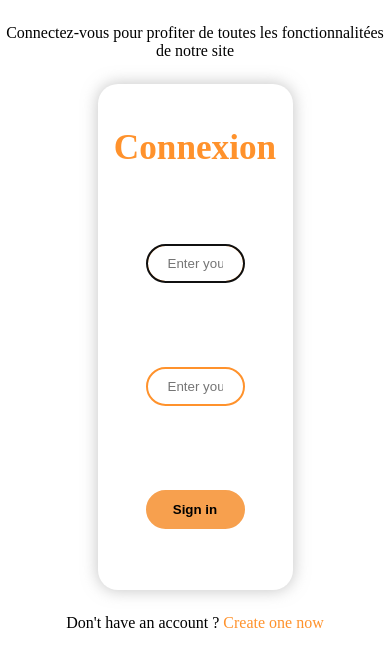
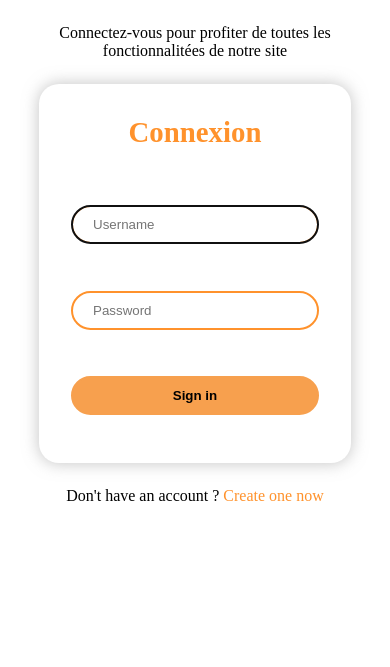
Before and after one commit to xRyolinx/tasteit, a Flask app: page /signin in a window 390 px wide. Shown: the part 68-735 px from the top of the page. Run offline with Flask 3, Linux system fonts and the light colour scheme; some libraries are stand-ins or nearby versions; some web fonts are replaced.

Commit message:
login mobile

```diff
--- a/static/css/signin.css
+++ b/static/css/signin.css
@@ -18,14 +18,25 @@ margin: 0;
 height: 100vh;
 }
 
+#intro {
+	max-width: 420px;
+	margin: 0 auto;
+	padding: 0 20px;
+}
+
 p {
 	text-align: center;
 	margin: 1.5rem 0px;
 }
 
 .container {
-	width: 50%;
-	height: 60%;
+	width: 80%;
+	max-width: 600px;
+	height: 350px;
+
+	/* padding: 2rem;
+	padding-bottom: 1rem; */
+
 
 	display: flex;
 	flex-direction: column;
@@ -33,7 +44,7 @@ p {
 	align-items: center;
 
 	margin: 0 auto;
-	padding: 2.8rem 1rem;
+	padding: 2.8rem 3rem 3.8rem 3rem;
 
 	background-color: #FFFFFF;
 	border-radius: 20px;
@@ -55,17 +66,29 @@ p {
 
 .champs {
 	/* background-color: red; */
-	height: 80%;
+	height: 70%;
 	width: 100%;
-	padding: 2rem;
-	padding-bottom: 1rem;
 
 	display: flex;
 	flex-direction: column;
 	justify-content: space-between;
 	align-items: center;
+}
 
+@media (max-width: 600px) {
+	.container {
+		height: 45vh;
+		padding: 2rem 2rem 3rem 2rem;
+	}
+
+	.titre_connect {
+		font-size: 1.8rem;
+	}
+
+	.chema
 }
+
+
 .champ {
 	display: block;
 	width: 100%;
--- a/templates/register.html
+++ b/templates/register.html
@@ -48,13 +48,13 @@
     <form method="POST" action="/register" class="container" enctype = "multipart/form-data">
         <h1 class="titre_connect">Inscription</h1>
         <div class="champs">
-            <input name="username" type="text" autofocus
+            <input name="username" type="text" autofocus autocomplete="off"
             placeholder="Enter your username" class="champ">
 
-            <input name="email" type="email"
+            <input name="email" type="email" autocomplete="off"
             placeholder="Enter your email" class="champ">
 
-            <input name="password" type="password"
+            <input name="password" type="password" autocomplete="off"
             placeholder="Enter your password" class="champ">
 
             <input type="submit" class="bouton_connect" value="Sign up">
--- a/templates/signin.html
+++ b/templates/signin.html
@@ -31,25 +31,22 @@
     <!-- Content -->
 
     <!-- Intro -->
-    <p>Connectez-vous pour profiter de toutes les fonctionnalitées <br>
-        de notre site</p>
+    <div id="intro">
+        <p>Connectez-vous pour profiter de toutes les fonctionnalitées de notre site</p>
+    </div>
 
     <!-- Champs a remplir -->
     <form class="container" method="POST" action="/loggedin">
         <h1 class="titre_connect">Connexion</h1>
         <div class="champs">
-            <input name="username" type="text"
-            placeholder="Enter you username or email" class="champ" autofocus>
+            <input name="username" type="text" autocomplete="off"
+            placeholder="Username" class="champ" autofocus>
 
-            <input name="password" type="password"
-            placeholder="Enter your password" class="champ">
+            <input name="password" type="password" autocomplete="off"
+            placeholder="Password" class="champ">
 
-            <!-- <div class="submit_container"> -->
-                <input type="submit" class="bouton_connect" value="Sign in">
-            <!-- </div> -->
+            <input type="submit" class="bouton_connect" value="Sign in">
         </div>
-
-
     </form>
 
     <!-- Create account -->
```
